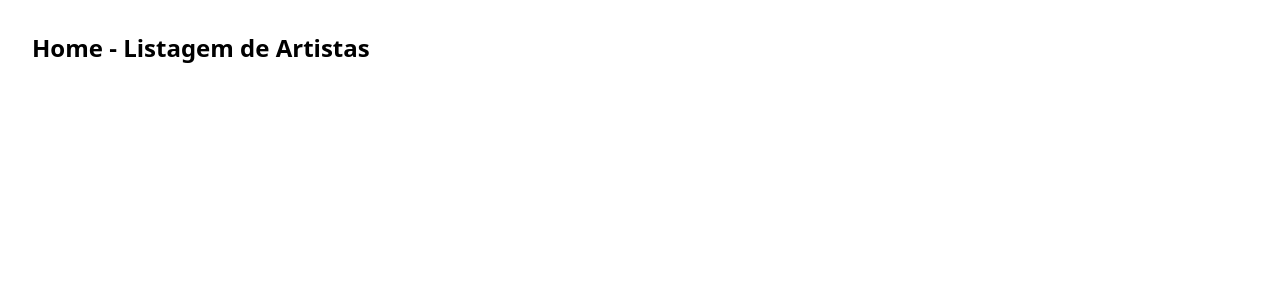
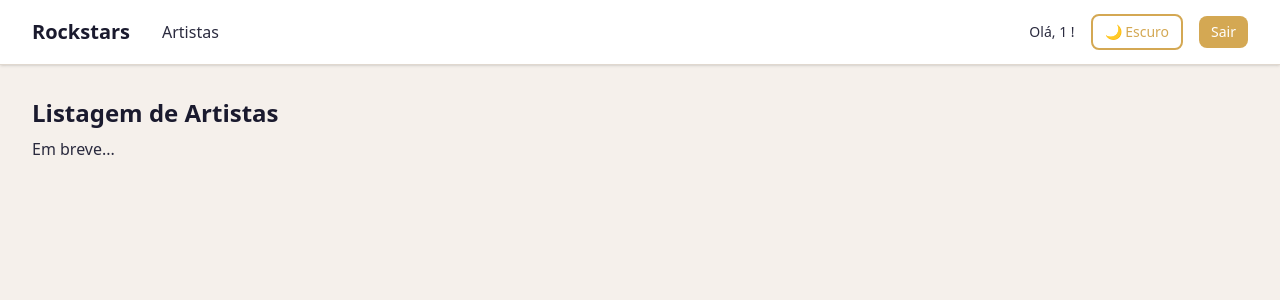
Before and after one commit to diegolobo/diegoluciodacunhalobo002256, a React (Vite) app in the folder front-end/: page / in a window 1280 px wide. Shown: the top 300 px of the page. Built offline with nearby package versions, Linux system fonts and the light colour scheme; no server answers; sample sign-in values are in the browser's storage.

Commit message:
feat: Implemente componentes de cabeçalho e layout com navegação e alternância de tema

```diff
--- /dev/null
+++ b/front-end/src/components/Header/index.tsx
@@ -0,0 +1,55 @@
+import { Link } from 'react-router-dom'
+import { useAuth } from '../../contexts/AuthContext'
+import { useTheme } from '../../contexts/ThemeContext'
+
+function Header() {
+  const { user, logout } = useAuth()
+  const { theme, toggleTheme } = useTheme()
+
+  return (
+    <header className="bg-white dark:bg-dark-600 shadow-sm border-b border-cream-200 dark:border-dark-500 transition-colors">
+      <div className="max-w-7xl mx-auto px-4 sm:px-6 lg:px-8">
+        <div className="flex items-center justify-between h-16">
+          <div className="flex items-center gap-8">
+            <Link to="/" className="text-xl font-bold text-dark-800 dark:text-cream-100 cursor-pointer">
+              Rockstars
+            </Link>
+            <nav className="hidden md:flex items-center gap-6">
+              <Link
+                to="/"
+                className="text-dark-500 dark:text-cream-200 hover:text-dark-800 dark:hover:text-cream-100 transition-colors cursor-pointer"
+              >
+                Artistas
+              </Link>
+            </nav>
+          </div>
+
+          <div className="flex items-center gap-4">
+            {user && (
+              <div className="flex items-center gap-4">
+                <span className="hidden sm:block text-sm text-dark-500 dark:text-cream-200">
+                  Olá, {user.username} !
+                </span>
+                <button
+                  onClick={toggleTheme}
+                  className="px-3 py-1.5 text-sm border-2 border-accent-gold text-accent-gold hover:bg-accent-gold hover:text-white rounded-lg transition-colors cursor-pointer"
+                  title={theme === 'light' ? 'Modo escuro' : 'Modo claro'}
+                >
+                  {theme === 'light' ? '🌙 Escuro' : '☀️ Claro'}
+                </button>
+                <button
+                  onClick={logout}
+                  className="px-3 py-1.5 text-sm bg-accent-gold hover:bg-accent-gold-hover text-white rounded-lg transition-colors cursor-pointer"
+                >
+                  Sair
+                </button>
+              </div>
+            )}
+          </div>
+        </div>
+      </div>
+    </header>
+  )
+}
+
+export default Header
--- /dev/null
+++ b/front-end/src/components/Layout/index.tsx
@@ -0,0 +1,19 @@
+import { ReactNode } from 'react'
+import Header from '../Header'
+
+interface LayoutProps {
+  children: ReactNode
+}
+
+function Layout({ children }: LayoutProps) {
+  return (
+    <div className="min-h-screen bg-cream-100 dark:bg-dark-800 transition-colors">
+      <Header />
+      <main className="max-w-7xl mx-auto px-4 sm:px-6 lg:px-8 py-8">
+        {children}
+      </main>
+    </div>
+  )
+}
+
+export default Layout
--- a/front-end/src/pages/Home/index.tsx
+++ b/front-end/src/pages/Home/index.tsx
@@ -1,8 +1,15 @@
+import Layout from '../../components/Layout'
+
 function Home() {
   return (
-    <div className="min-h-screen p-8">
-      <h1 className="text-2xl font-bold">Home - Listagem de Artistas</h1>
-    </div>
+    <Layout>
+      <h1 className="text-2xl font-bold text-dark-800 dark:text-cream-100">
+        Listagem de Artistas
+      </h1>
+      <p className="mt-2 text-dark-500 dark:text-cream-200">
+        Em breve...
+      </p>
+    </Layout>
   )
 }
 
--- a/front-end/src/pages/Login/index.tsx
+++ b/front-end/src/pages/Login/index.tsx
@@ -111,7 +111,7 @@ function Login() {
         <div className="mt-6 text-center">
           <button
             onClick={toggleTheme}
-            className="text-sm text-dark-500 dark:text-cream-200 hover:text-dark-800 dark:hover:text-cream-100 transition-colors"
+            className="px-4 py-2 text-sm border-2 border-accent-gold text-accent-gold hover:bg-accent-gold hover:text-white rounded-lg transition-colors cursor-pointer"
           >
             {theme === 'light' ? '🌙 Modo escuro' : '☀️ Modo claro'}
           </button>
```
